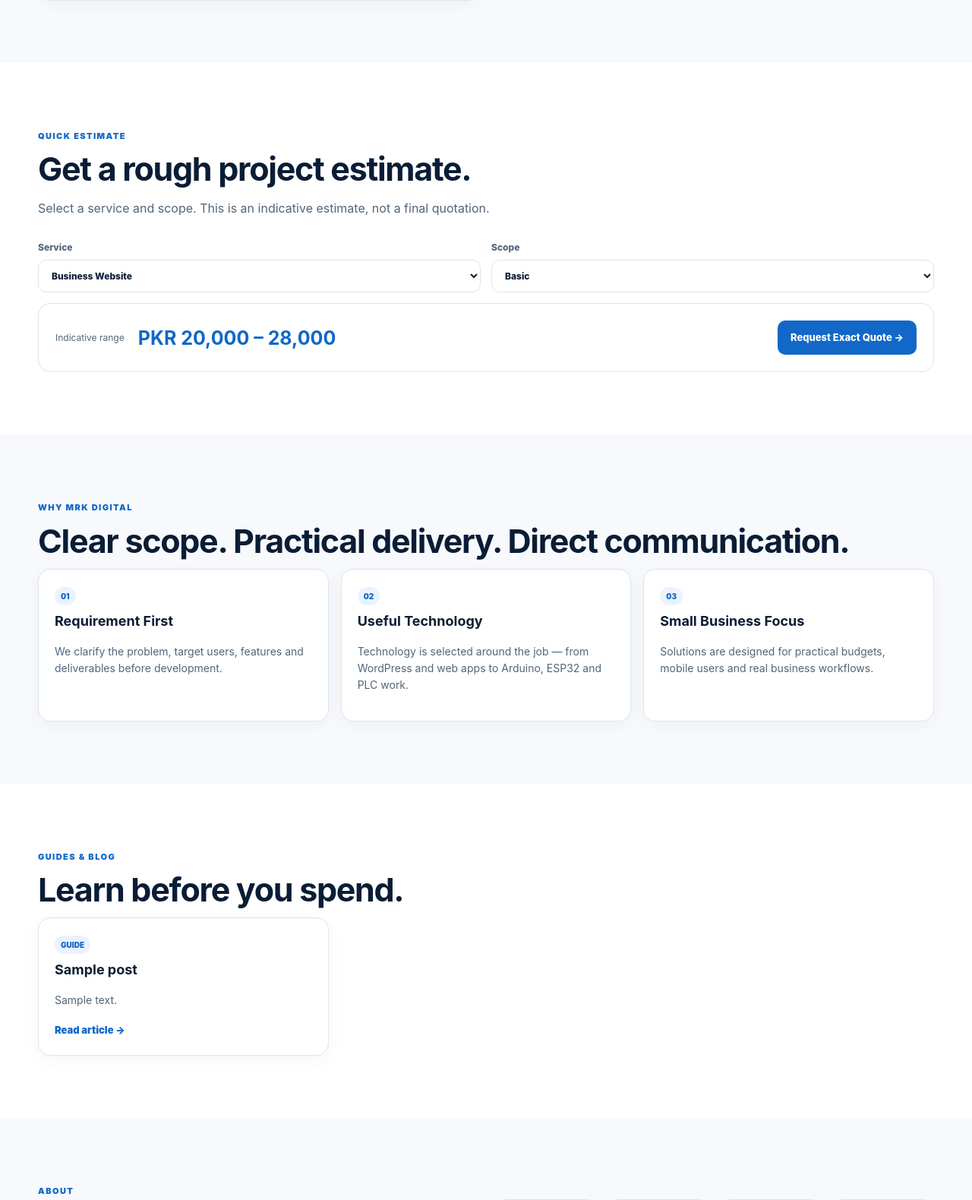
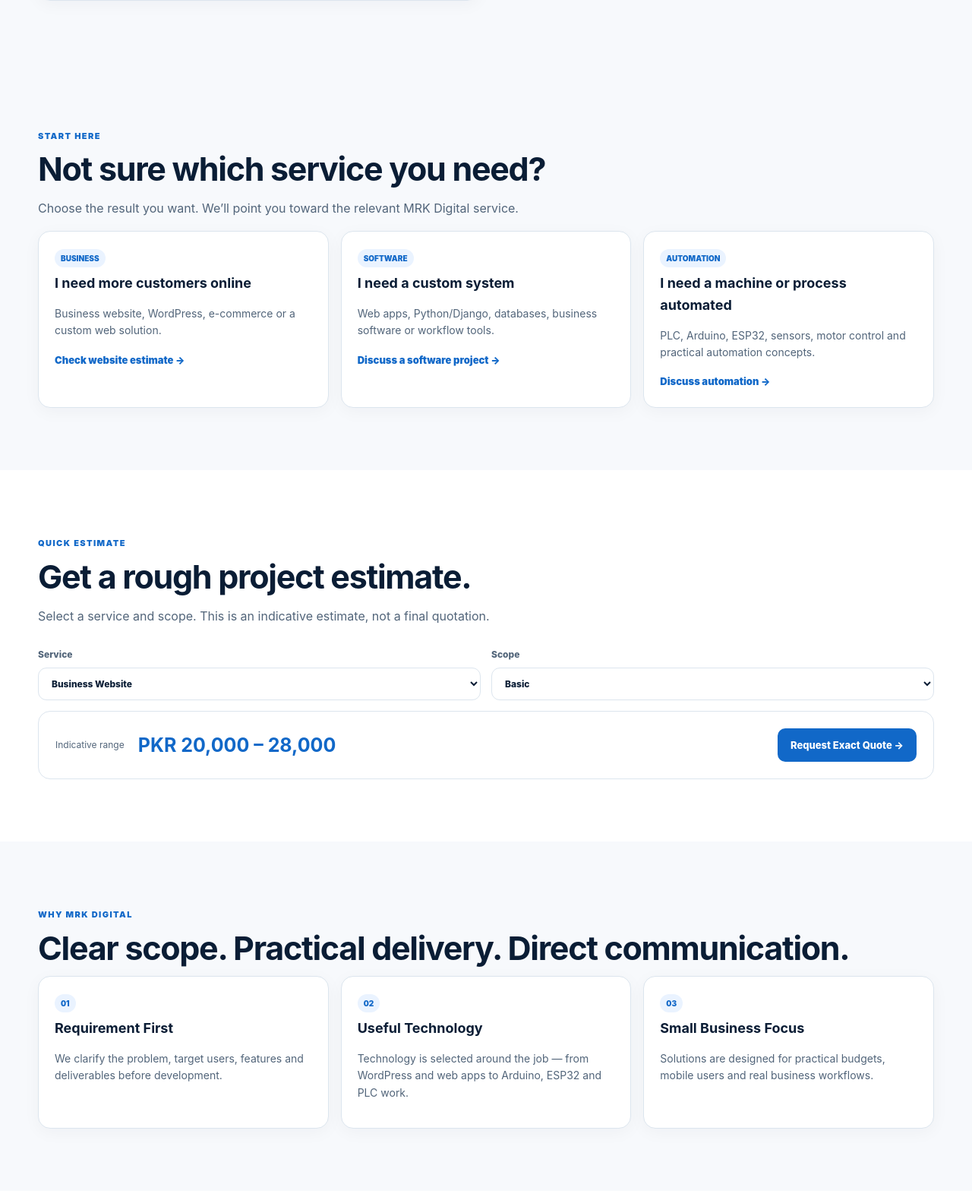
Before and after one commit to Meelad5815/mrk-digital, a WordPress theme: template wordpress-theme/mrk-digital/front-page.php in a window 1280 px wide. Shown: the part 1804-3384 px from the top of the page at 76% size. Run offline with PHP 8.4 and a stand-in for WordPress, Linux system fonts and the light colour scheme; the site name, menu and one post (Sample post) are stand-ins, and other content is empty; some libraries are stand-ins or nearby versions.

Commit message:
Add service matching funnel for lead generation

```diff
--- a/wordpress-theme/mrk-digital/front-page.php
+++ b/wordpress-theme/mrk-digital/front-page.php
@@ -45,6 +45,17 @@
    <?php $pq=new WP_Query(array('post_type'=>'mrk_project','posts_per_page'=>-1,'orderby'=>'date','order'=>'DESC')); if($pq->have_posts()): while($pq->have_posts()):$pq->the_post(); $tech=get_post_meta(get_the_ID(),'mrk_technology',true); $status=get_post_meta(get_the_ID(),'mrk_status',true); ?>
     <article class="mrk-card"><span class="mrk-badge"><?php echo esc_html($status ?: 'PROJECT'); ?></span><h3><?php the_title(); ?></h3><p><?php echo esc_html(mrk_digital_excerpt(get_the_excerpt() ?: get_the_content(),30)); ?></p><?php if($tech): ?><p><b>Technology:</b> <?php echo esc_html($tech); ?></p><?php endif; ?></article>
    <?php endwhile; wp_reset_postdata(); else: ?><p>Projects will be added here.</p><?php endif; ?>
+  </div>
+ </div>
+</section>
+
+<section class="mrk-section alt" id="service-match">
+ <div class="mrk-wrap"><span class="mrk-kicker">Start Here</span><h2>Not sure which service you need?</h2>
+  <p class="mrk-lead">Choose the result you want. We’ll point you toward the relevant MRK Digital service.</p>
+  <div class="mrk-cards">
+   <article class="mrk-card"><span class="mrk-badge">BUSINESS</span><h3>I need more customers online</h3><p>Business website, WordPress, e-commerce or a custom web solution.</p><a class="mrk-price" href="#estimator">Check website estimate →</a></article>
+   <article class="mrk-card"><span class="mrk-badge">SOFTWARE</span><h3>I need a custom system</h3><p>Web apps, Python/Django, databases, business software or workflow tools.</p><a class="mrk-price" href="#contact">Discuss a software project →</a></article>
+   <article class="mrk-card"><span class="mrk-badge">AUTOMATION</span><h3>I need a machine or process automated</h3><p>PLC, Arduino, ESP32, sensors, motor control and practical automation concepts.</p><a class="mrk-price" href="#contact">Discuss automation →</a></article>
   </div>
  </div>
 </section>
```
